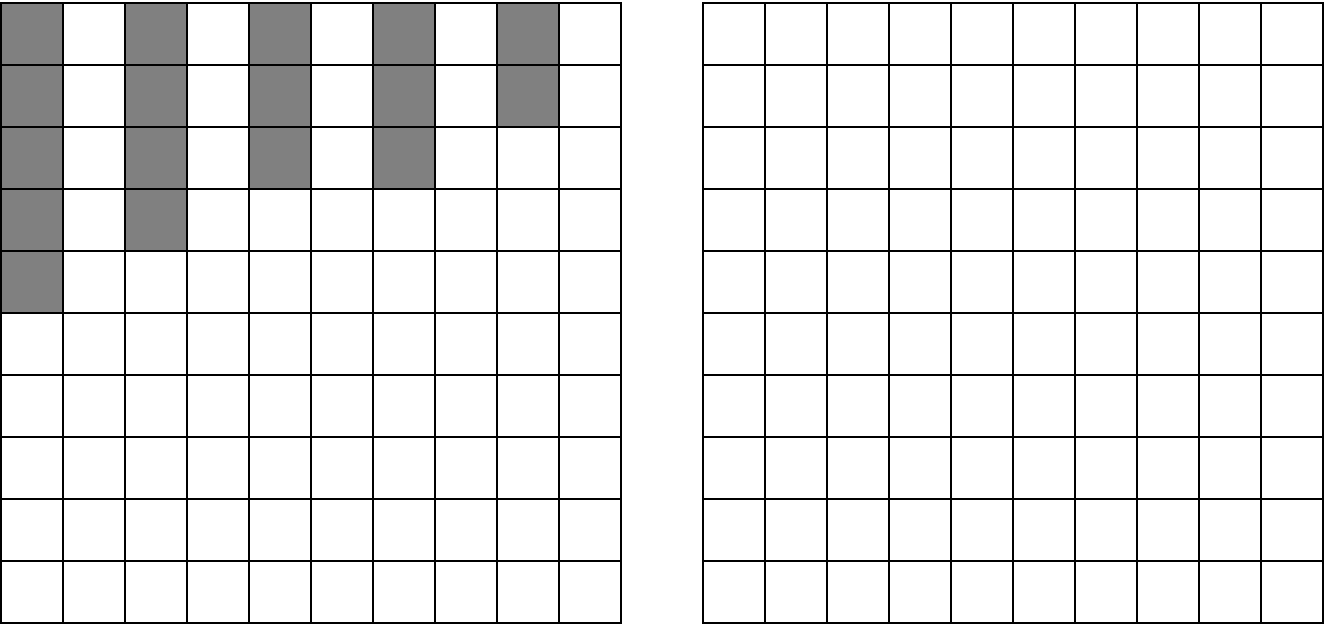
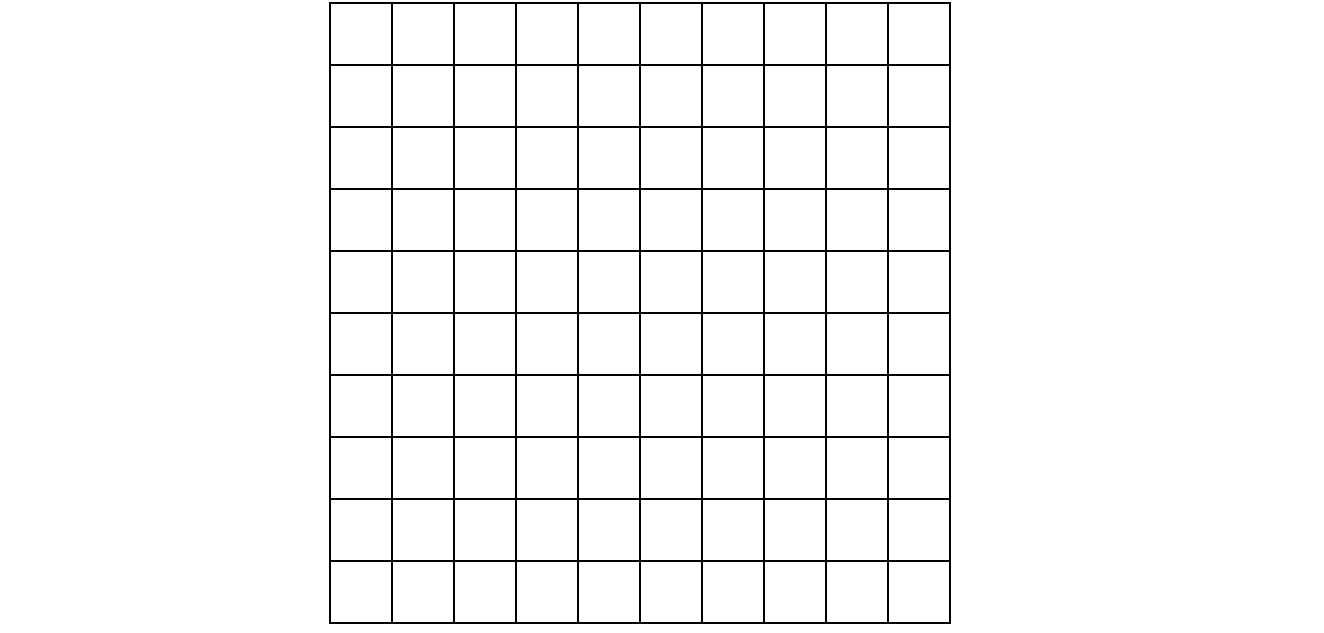
Before and after one commit to MichaelAlexanderBryant/battleship, a website with bundled scripts: page dist/index.html in a window 1280 px wide. Shown: the part 167-800 px from the top of the page, 1324 px wide, since content can reach past the window. Built offline with nearby package versions, Linux system fonts and the light colour scheme.

Commit message:
Add gameboard for human ship placement

```diff
--- a/src/modules/initialize-game.js
+++ b/src/modules/initialize-game.js
@@ -1,6 +1,7 @@
 import { displayEmptyGameboard } from './display-empty-gameboard';
 import { addShipsToGameboard } from './add-ships-to-gameboard';
 import { randomizeComputerShips } from './randomize-computer-ships';
+import { selectHumanShips } from './select-human-ships';
 
 function initializeGame(playerOne, playerTwo) {
 
@@ -9,17 +10,17 @@ function initializeGame(playerOne, playerTwo) {
 
     let shipLengths = [5,4,3,3,2];
 
-    let humanShipCoordinates = [
-        [0,0],
-        [0,2],
-        [0,4],
-        [0,6],
-        [0,8]
-    ];
-   randomizeComputerShips(playerTwo, shipLengths);
+    // let humanShipCoordinates = [
+    //     [0,0],
+    //     [0,2],
+    //     [0,4],
+    //     [0,6],
+    //     [0,8]
+    // ];
+    selectHumanShips(playerOne, shipLengths);
+    randomizeComputerShips(playerTwo, shipLengths);
 
-    addShipsToGameboard(playerOne, shipLengths, humanShipCoordinates);
-    // addShipsToGameboard(playerTwo, shipLengths, computerShipCoordinates);
+    // addShipsToGameboard(playerOne, shipLengths, humanShipCoordinates);
 };
 
 export {initializeGame};
--- /dev/null
+++ b/src/modules/select-human-ships.js
@@ -0,0 +1,8 @@
+import { displayEmptyGameboard } from "./display-empty-gameboard";
+
+function selectHumanShips(playerOne, shipLengths) {
+    displayEmptyGameboard("place-ships");
+
+};
+
+export { selectHumanShips };
```
Also changed, not shown: dist/index.html, dist/main.js, dist/style.css, src/modules/select-ship-placement.js (deleted).
